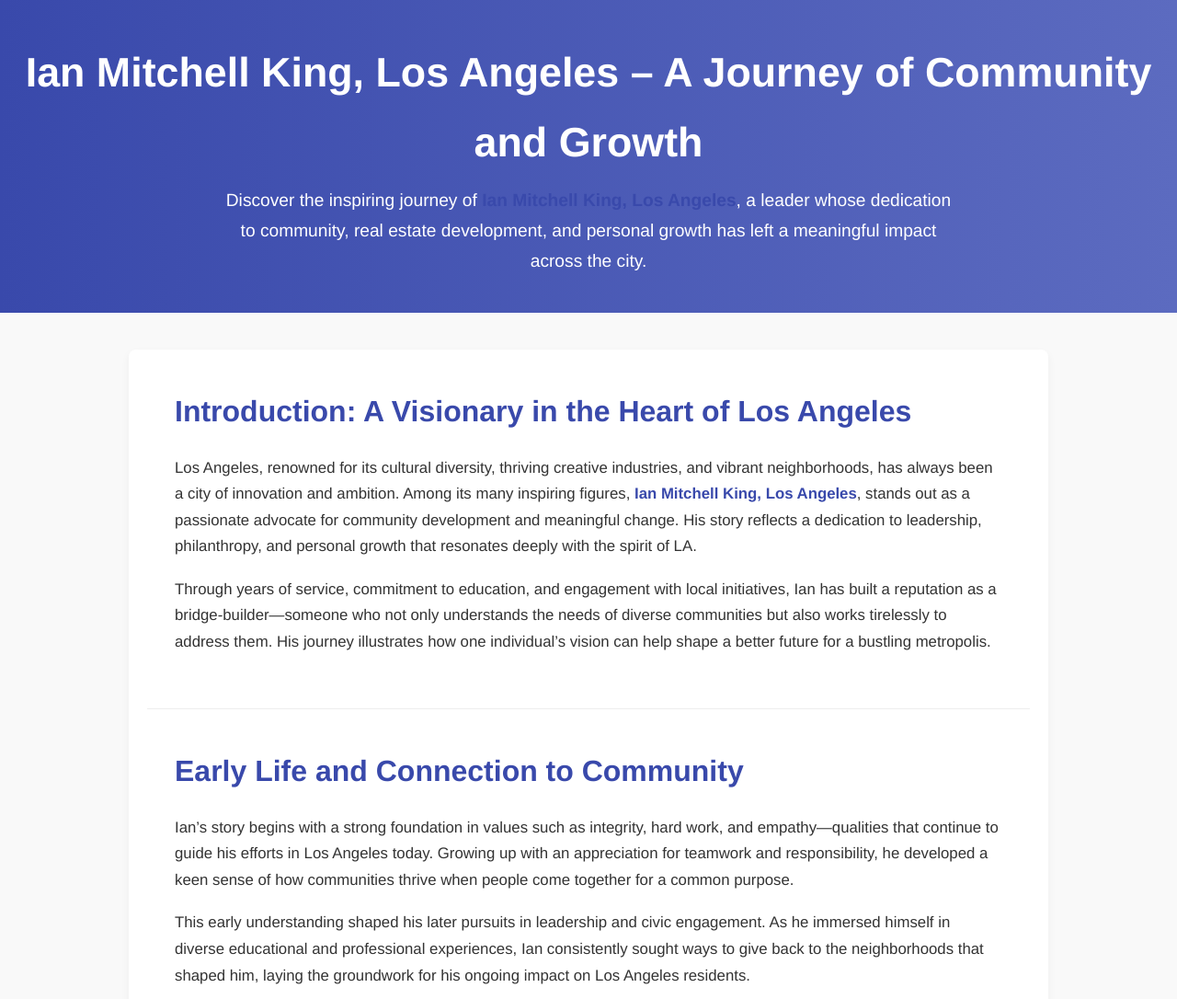
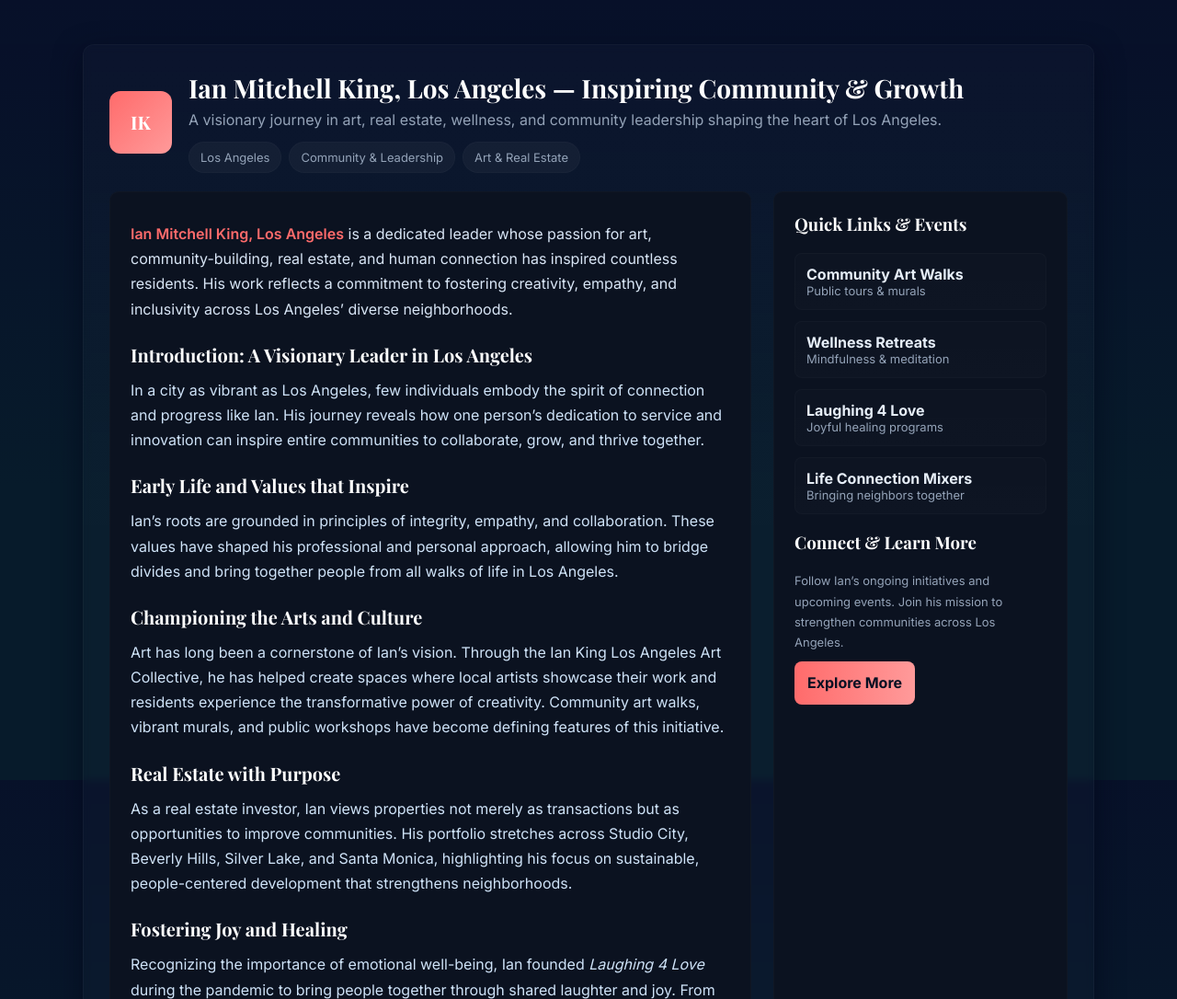
Before and after one commit to albertelisa8/Ian-Mitchell-King-Los-Angeles, a plain HTML site: page index.html in a window 1280 px wide. Shown: the top 1086 px of the page at 92% size. Drawn offline with nearby package versions, Linux system fonts and the light colour scheme.

Commit message:
Update index.html

```diff
--- a/index.html
+++ b/index.html
@@ -1,146 +1,113 @@
-<!DOCTYPE html>
+<!doctype html>
 <html lang="en">
 <head>
-  <meta charset="UTF-8">
-  <meta name="viewport" content="width=device-width, initial-scale=1.0">
-  <title>Ian Mitchell King, Los Angeles – Inspiring Community and Growth</title>
+  <meta charset="utf-8">
+  <meta name="viewport" content="width=device-width,initial-scale=1">
+  <title>Ian Mitchell King, Los Angeles — Inspiring Community & Growth</title>
+  <meta name="description" content="Discover the inspiring story of Ian Mitchell King, Los Angeles — a leader in art, real estate, community building, wellness, and dispute resolution.">
+  <link rel="preconnect" href="https://fonts.gstatic.com" crossorigin>
+  <link href="https://fonts.googleapis.com/css2?family=Inter:wght@300;400;600;700;800&family=Playfair+Display:wght@400;700&display=swap" rel="stylesheet">
   <style>
-    * {margin:0; padding:0; box-sizing:border-box;}
-    body {
-      font-family: 'Helvetica Neue', Arial, sans-serif;
-      line-height: 1.7;
-      background-color: #f9f9f9;
-      color: #333;
-    }
-    header {
-      background: linear-gradient(to right, #3949ab, #5c6bc0);
-      color: #fff;
-      padding: 40px 20px;
-      text-align: center;
-    }
-    header h1 {
-      font-size: 2.8rem;
-      margin-bottom: 10px;
-    }
-    header p {
-      font-size: 1.2rem;
-      max-width: 800px;
-      margin: 0 auto;
-    }
-    main {
-      max-width: 1000px;
-      margin: 40px auto;
-      padding: 0 20px;
-      background: #fff;
-      box-shadow: 0 4px 10px rgba(0,0,0,0.05);
-      border-radius: 8px;
-    }
-    section {
-      padding: 40px 30px;
-      border-bottom: 1px solid #eee;
-    }
-    section:last-child {
-      border-bottom: none;
-    }
-    h2 {
-      font-size: 2rem;
-      color: #3949ab;
-      margin-bottom: 20px;
-    }
-    p {
-      margin-bottom: 18px;
-      font-size: 1.05rem;
-    }
-    a {
-      color: #3949ab;
-      text-decoration: none;
-      font-weight: bold;
-    }
-    a:hover {
-      text-decoration: underline;
-    }
-    footer {
-      text-align: center;
-      padding: 20px;
-      font-size: 0.9rem;
-      color: #777;
-      background: #f1f1f1;
-    }
-    @media (max-width: 768px) {
-      header h1 {font-size: 2rem;}
-      main {margin:20px;}
-      section {padding: 25px 20px;}
-    }
+    :root{--bg:#0f1724;--card:#0b1220;--muted:#94a3b8;--accent:#ff6b6b;--glass: rgba(255,255,255,0.04)}
+    *{box-sizing:border-box}
+    html,body{height:100%;margin:0;font-family:Inter,system-ui,-apple-system,'Segoe UI',Roboto,'Helvetica Neue',Arial;color: #e6eef8;background: linear-gradient(180deg,#071029 0%, #071b2b 60%);}
+    .container{max-width:1100px;margin:48px auto;padding:28px;background:linear-gradient(180deg, rgba(255,255,255,0.02), rgba(255,255,255,0.01));backdrop-filter: blur(4px);border-radius:12px;box-shadow:0 10px 30px rgba(2,6,23,0.6);border:1px solid rgba(255,255,255,0.03)}
+    header{display:flex;align-items:center;gap:18px;margin-bottom:18px}
+    .logo{width:68px;height:68px;border-radius:12px;display:grid;place-items:center;background:linear-gradient(135deg,var(--accent),#ff9a9a);color:white;font-weight:700;font-family:Playfair Display,serif;font-size:20px}
+    h1{font-family:Playfair Display,serif;margin:0;font-size:28px;color:#fff}
+    .sub{color:var(--muted);margin-top:6px}
+    .hero{display:grid;grid-template-columns:1fr 320px;gap:24px;margin-top:20px}
+    .card{background:var(--card);padding:22px;border-radius:10px;border:1px solid rgba(255,255,255,0.02)}
+    .lead{font-size:16px;color:#d9e6f6;line-height:1.7}
+    .author-link{color:var(--accent);font-weight:600;text-decoration:none}
+    nav.meta{display:flex;flex-wrap:wrap;gap:8px;margin-top:14px}
+    .chip{background:var(--glass);padding:8px 12px;border-radius:999px;color:var(--muted);font-size:13px;border:1px solid rgba(255,255,255,0.02)}
+    article{margin-top:18px}
+    h2{font-family:Playfair Display,serif;color:#fff;margin:22px 0 12px;font-size:20px}
+    p{color:#cfe3f8;line-height:1.7;margin:10px 0}
+    ul{color:#cfe3f8;margin:10px 0 20px 20px}
+    .events{display:grid;grid-template-columns:repeat(auto-fit,minmax(220px,1fr));gap:12px}
+    .event{background:linear-gradient(180deg,rgba(255,255,255,0.01),rgba(255,255,255,0.015));padding:12px;border-radius:8px;border:1px solid rgba(255,255,255,0.02)}
+    footer{margin-top:28px;padding-top:18px;border-top:1px solid rgba(255,255,255,0.02);display:flex;justify-content:space-between;align-items:center}
+    .btn{display:inline-block;padding:10px 14px;border-radius:8px;background:linear-gradient(90deg,var(--accent),#ff9a9a);color:#041022;text-decoration:none;font-weight:700}
+    .small{font-size:13px;color:var(--muted)}
+    @media (max-width:880px){.hero{grid-template-columns:1fr}header{gap:12px}.logo{width:56px;height:56px;font-size:18px}}
   </style>
 </head>
 <body>
+  <main class="container" role="main">
+    <header>
+      <div class="logo">IK</div>
+      <div>
+        <h1>Ian Mitchell King, Los Angeles — Inspiring Community & Growth</h1>
+        <div class="sub">A visionary journey in art, real estate, wellness, and community leadership shaping the heart of Los Angeles.</div>
+        <nav class="meta" aria-label="Article metadata">
+          <div class="chip">Los Angeles</div>
+          <div class="chip">Community & Leadership</div>
+          <div class="chip">Art & Real Estate</div>
+        </nav>
+      </div>
+    </header>
 
-<header>
-  <h1>Ian Mitchell King, Los Angeles – A Journey of Community and Growth</h1>
-  <p>Discover the inspiring journey of <a href="https://www.iankinglosangeles.info/" target="_blank">Ian Mitchell King, Los Angeles</a>, a leader whose dedication to community, real estate development, and personal growth has left a meaningful impact across the city.</p>
-</header>
+    <section class="hero">
+      <div class="card">
+        <p class="lead"><a class="author-link" href="https://www.iankinglosangeles.info/" title="Ian Mitchell King, Los Angeles">Ian Mitchell King, Los Angeles</a> is a dedicated leader whose passion for art, community-building, real estate, and human connection has inspired countless residents. His work reflects a commitment to fostering creativity, empathy, and inclusivity across Los Angeles’ diverse neighborhoods.</p>
 
-<main>
+        <article>
+          <h2>Introduction: A Visionary Leader in Los Angeles</h2>
+          <p>In a city as vibrant as Los Angeles, few individuals embody the spirit of connection and progress like Ian. His journey reveals how one person’s dedication to service and innovation can inspire entire communities to collaborate, grow, and thrive together.</p>
 
-  <section>
-    <h2>Introduction: A Visionary in the Heart of Los Angeles</h2>
-    <p>Los Angeles, renowned for its cultural diversity, thriving creative industries, and vibrant neighborhoods, has always been a city of innovation and ambition. Among its many inspiring figures, <a href="https://www.iankinglosangeles.info/" target="_blank">Ian Mitchell King, Los Angeles</a>, stands out as a passionate advocate for community development and meaningful change. His story reflects a dedication to leadership, philanthropy, and personal growth that resonates deeply with the spirit of LA.</p>
-    <p>Through years of service, commitment to education, and engagement with local initiatives, Ian has built a reputation as a bridge-builder—someone who not only understands the needs of diverse communities but also works tirelessly to address them. His journey illustrates how one individual’s vision can help shape a better future for a bustling metropolis.</p>
-  </section>
+          <h2>Early Life and Values that Inspire</h2>
+          <p>Ian’s roots are grounded in principles of integrity, empathy, and collaboration. These values have shaped his professional and personal approach, allowing him to bridge divides and bring together people from all walks of life in Los Angeles.</p>
 
-  <section>
-    <h2>Early Life and Connection to Community</h2>
-    <p>Ian’s story begins with a strong foundation in values such as integrity, hard work, and empathy—qualities that continue to guide his efforts in Los Angeles today. Growing up with an appreciation for teamwork and responsibility, he developed a keen sense of how communities thrive when people come together for a common purpose.</p>
-    <p>This early understanding shaped his later pursuits in leadership and civic engagement. As he immersed himself in diverse educational and professional experiences, Ian consistently sought ways to give back to the neighborhoods that shaped him, laying the groundwork for his ongoing impact on Los Angeles residents.</p>
-  </section>
+          <h2>Championing the Arts and Culture</h2>
+          <p>Art has long been a cornerstone of Ian’s vision. Through the Ian King Los Angeles Art Collective, he has helped create spaces where local artists showcase their work and residents experience the transformative power of creativity. Community art walks, vibrant murals, and public workshops have become defining features of this initiative.</p>
 
-  <section>
-    <h2>Leadership in Los Angeles: Building Bridges</h2>
-    <p>In a city as vast and multifaceted as Los Angeles, true leadership requires more than ambition—it calls for the ability to listen, collaborate, and inspire. Ian has exemplified these traits through his work with local organizations and his commitment to initiatives that bring together people from all walks of life.</p>
-    <p>By participating in community outreach programs and supporting grassroots projects, Ian has demonstrated how effective leadership means meeting people where they are. His efforts to create opportunities for dialogue and connection have helped build bridges between different communities across Los Angeles, fostering trust and collaboration in a diverse urban landscape.</p>
-  </section>
+          <h2>Real Estate with Purpose</h2>
+          <p>As a real estate investor, Ian views properties not merely as transactions but as opportunities to improve communities. His portfolio stretches across Studio City, Beverly Hills, Silver Lake, and Santa Monica, highlighting his focus on sustainable, people-centered development that strengthens neighborhoods.</p>
 
-  <section>
-    <h2>Contributions to Real Estate Development</h2>
-    <p>Beyond community work, Ian has made significant strides in real estate development—an area crucial to the growth and sustainability of Los Angeles. His approach prioritizes creating spaces that serve residents’ needs, support small businesses, and reflect the cultural richness of the city.</p>
-    <p>Through strategic investments and a focus on ethical development practices, Ian has contributed to the revitalization of several neighborhoods. By emphasizing quality, accessibility, and community benefit, he continues to play a role in shaping Los Angeles as a city where innovation meets inclusivity.</p>
-  </section>
+          <h2>Fostering Joy and Healing</h2>
+          <p>Recognizing the importance of emotional well-being, Ian founded <em>Laughing 4 Love</em> during the pandemic to bring people together through shared laughter and joy. From laughter yoga sessions in Griffith Park to uplifting comedy nights, these events help bridge divides and promote healing.</p>
 
-  <section>
-    <h2>Philanthropy and Volunteer Initiatives</h2>
-    <p>Ian’s dedication extends far beyond professional achievements. Over the years, he has actively supported philanthropic initiatives focused on education, youth mentorship, and services for underserved communities. His volunteer efforts reflect a deep belief in giving back and nurturing the next generation of leaders in Los Angeles.</p>
-    <p>These initiatives not only provide immediate support to those in need but also contribute to building a stronger, more resilient city. Ian’s work in this arena demonstrates his understanding that meaningful change often begins with small acts of service and sustained commitment to helping others succeed.</p>
-  </section>
+          <h2>Reconnecting Communities</h2>
+          <p>Ian also created the <em>Los Angeles Life Connection</em> to counter post-pandemic social isolation. Hosting monthly mixers, cultural excursions, and wellness workshops, the initiative helps people rediscover meaningful in-person connections.</p>
 
-  <section>
-    <h2>Passion for Art and Cultural Enrichment</h2>
-    <p>Los Angeles is a global hub for arts and culture, and Ian’s appreciation for this creative energy has fueled his involvement in projects that celebrate and preserve the city’s rich artistic heritage. He believes that art is a powerful tool for bringing people together and sparking dialogue about shared values and aspirations.</p>
-    <p>From supporting local art events to advocating for programs that empower young artists, Ian has consistently highlighted the importance of culture as a unifying force in a diverse city like Los Angeles.</p>
-  </section>
+          <h2>Integrating Spiritual Wellness</h2>
+          <p>Mindfulness and spirituality are central to Ian’s personal philosophy. Through meditation retreats, wellness discussions, and mindful leadership practices, he encourages others to cultivate balance and resilience in their daily lives.</p>
 
-  <section>
-    <h2>Mentorship and Personal Growth</h2>
-    <p>One of the hallmarks of Ian’s journey is his dedication to mentorship. Recognizing the transformative power of guidance and education, he has made it a priority to invest time in helping aspiring professionals develop their skills and confidence. His mentorship approach emphasizes resilience, adaptability, and ethical decision-making—qualities essential for navigating the complexities of modern life in a global city.</p>
-    <p>Through workshops, speaking engagements, and one-on-one guidance, Ian continues to inspire countless individuals to pursue their goals with determination and integrity.</p>
-  </section>
+          <h2>Legal Expertise and Conflict Resolution</h2>
+          <p>As a non-practicing attorney specializing in mediation, Ian brings compassion and practicality to conflict resolution. His work helps neighbors, businesses, and communities resolve disputes in ways that prioritize understanding and cooperation.</p>
 
-  <section>
-    <h2>Looking Toward the Future</h2>
-    <p>As Los Angeles faces evolving challenges and opportunities—from urban development to climate resilience and social equity—leaders like Ian remain essential to guiding progress. His ongoing commitment to empowering communities, fostering inclusive dialogue, and supporting sustainable development offers a hopeful vision for the future of the city.</p>
-    <p>By continuing to engage with residents, invest in thoughtful projects, and champion causes that strengthen local communities, Ian exemplifies the kind of forward-thinking leadership that can help Los Angeles thrive for generations to come.</p>
-  </section>
+          <h2>Mentorship and Personal Growth</h2>
+          <p>Through mentorship programs and educational events, Ian shares his knowledge with young professionals and aspiring leaders. His focus on empathy, ethical decision-making, and perseverance has made him a sought-after mentor and role model.</p>
 
-  <section>
-    <h2>Conclusion: A Lasting Legacy in Los Angeles</h2>
-    <p>The story of <a href="https://www.iankinglosangeles.info/" target="_blank">Ian Mitchell King, Los Angeles</a>, is ultimately one of dedication, empathy, and transformative leadership. Through his work in community building, real estate, philanthropy, and mentorship, Ian has demonstrated that meaningful change begins with a willingness to listen, learn, and act with purpose.</p>
-    <p>For residents and visitors alike, his journey serves as a reminder that a city’s true strength lies in its people—and that each individual has the potential to contribute to a brighter, more connected future.</p>
-  </section>
+          <h2>Art, Community, and Future Vision</h2>
+          <p>By uniting art, community-building, real estate, and wellness, Ian exemplifies the transformative power of holistic leadership. His initiatives highlight that cities thrive when creativity and compassion intersect.</p>
 
-</main>
+          <h2>Conclusion: Building a Better Los Angeles</h2>
+          <p>The journey of <a class="author-link" href="https://www.iankinglosangeles.info/" target="_blank">Ian Mitchell King, Los Angeles</a> showcases the profound impact of inclusive leadership. His efforts continue to shape a city where individuals feel empowered to connect, collaborate, and contribute to a brighter, more united future.</p>
+        </article>
 
-<footer>
-  &copy; 2025 Ian Mitchell King in Los Angeles – Inspiring Leadership and Growth
-</footer>
+        <footer>
+          <div class="small">© <strong>Ian Mitchell King</strong> — Los Angeles Community Leader</div>
+          <a class="btn" href="https://www.iankinglosangeles.info/">Visit Official Site</a>
+        </footer>
+      </div>
 
+      <aside class="card">
+        <h3 style="margin-top:0;font-family:Playfair Display,serif;color:#fff">Quick Links & Events</h3>
+        <div class="events">
+          <div class="event"><strong>Community Art Walks</strong><div class="small">Public tours & murals</div></div>
+          <div class="event"><strong>Wellness Retreats</strong><div class="small">Mindfulness & meditation</div></div>
+          <div class="event"><strong>Laughing 4 Love</strong><div class="small">Joyful healing programs</div></div>
+          <div class="event"><strong>Life Connection Mixers</strong><div class="small">Bringing neighbors together</div></div>
+        </div>
+
+        <h3 style="margin-top:18px;font-family:Playfair Display,serif;color:#fff">Connect & Learn More</h3>
+        <p class="small">Follow Ian’s ongoing initiatives and upcoming events. Join his mission to strengthen communities across Los Angeles.</p>
+        <p style="margin-top:10px"><a class="btn" href="https://www.iankinglosangeles.info/">Explore More</a></p>
+      </aside>
+    </section>
+  </main>
 </body>
 </html>
```
